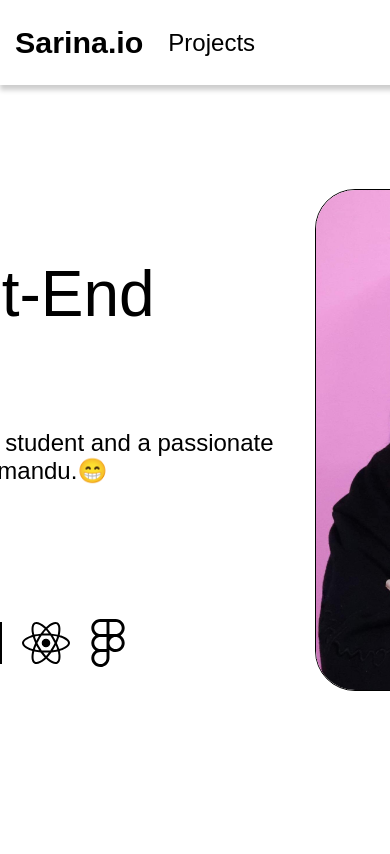
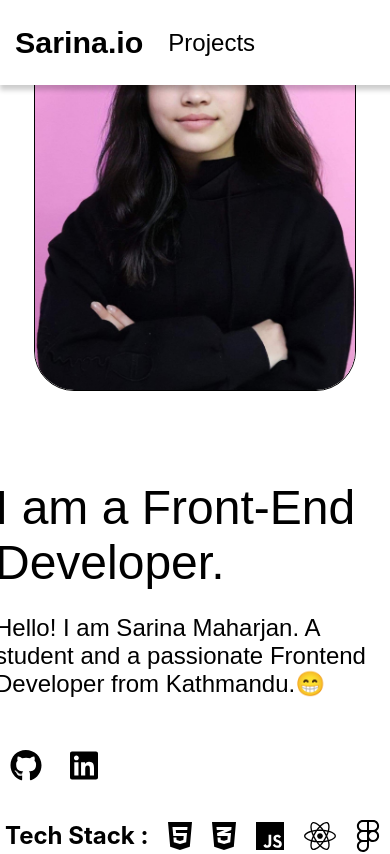
Before and after one commit to 666Deadsoul/portfolio, a React (Create React App) app in the folder my-app/: page / in a window 390 px wide. Shown: the top 854 px of the page. Built offline with nearby package versions, Linux system fonts and the light colour scheme; a web font is replaced by a local one.

Commit message:
home respo

```diff
--- a/my-app/src/App.js
+++ b/my-app/src/App.js
@@ -5,7 +5,6 @@ import Home from './components/home';
 import About from './components/about';
 import Project from './components/project';
 import Contact from './components/contact';
-import Footer from './components/footer';
 
 function App() {
   return (
@@ -15,7 +14,6 @@ function App() {
     <About/>
     <Project/>
     <Contact/>
-    <Footer/>
     </div>
   );
 }
--- a/my-app/src/components/home.css
+++ b/my-app/src/components/home.css
@@ -19,7 +19,7 @@
 }
 
 #me_section p {
-  width:600px;
+  width: 600px;
   font-size: 1.5em;
   font-family: var(--secondary-font);
 }
@@ -46,12 +46,14 @@
   display: flex;
   gap: 30px;
 }
-.Smedia a{
+
+.Smedia a {
   text-decoration: none;
-  color:var(--third-color);
+  color: var(--third-color);
   transform: translate(50%, 50%);
   transition: 1s;
 }
+
 .Smedia a:hover {
   /* transform: translate(25px, -5px); */
   transform: translate(25px, -5px);
@@ -74,16 +76,99 @@
   display: inline-block;
   animation: slideIn 2s ease forwards;
 }
-#tech_stack{
+
+#tech_stack {
   display: flex;
   align-items: center;
-  gap:20px;
-  padding:10px;
-  margin-top:20px;
+  gap: 20px;
+  padding: 10px;
+  margin-top: 20px;
 }
-.ts_ic{
-  display:flex;
-  gap:20px;
+
+.ts_ic {
+  display: flex;
+  gap: 20px;
   font-size: 3em;
+}
+
+@media screen and (max-width: 1080px) {
+  #Profile {
+    padding: 5px;
+  }
+
+  #ppic {
+    height: 400px;
+  }
+}
+
+@media screen and (min-width: 768px) and (max-width: 980px) {
+  #ani_text {
+    font-size: 3em;
+  }
+
+  #me_section p {
+    width: 400px;
+  }
+
+  .ts_ic {
+    display: flex;
+    gap: 20px;
+    font-size: 2em;
+  }
 
 }
+
+@media screen and (min-width: 480px) and (max-width: 768px) {
+  #ppic {
+    height: 400px;
+  }
+
+  .Home_section {
+    display: flex;
+    justify-content: center;
+    align-items: center;
+    flex-direction: column-reverse;
+    height: 100vh;
+    padding: 20px;
+  }
+
+  #ani_text {
+    font-size: 3em;
+  }
+
+}
+
+@media (max-width: 480px) {
+  #ppic {
+    height: 400px;
+  }
+
+  .Home_section {
+    display: flex;
+    justify-content: center;
+    align-items: center;
+    flex-direction: column-reverse;
+    height: 100vh;
+    padding: 20px;
+  }
+
+  #ani_text {
+    font-size: 3em;
+  }
+
+  #me_section p {
+    width: 400px;
+  }
+
+  .ts_ic {
+    display: flex;
+    gap: 20px;
+    font-size: 2em;
+  }
+
+  .Smedia {
+    font-size: 2em;
+    display: flex;
+    gap: 30px;
+  }
+}
```
